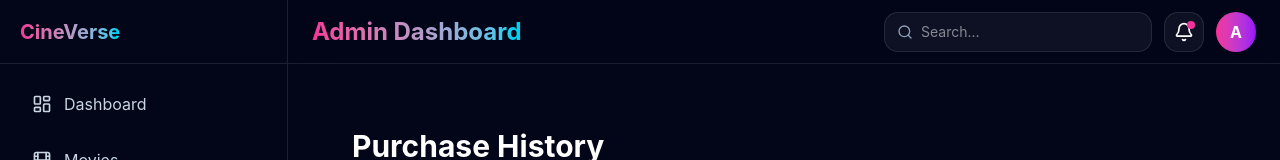
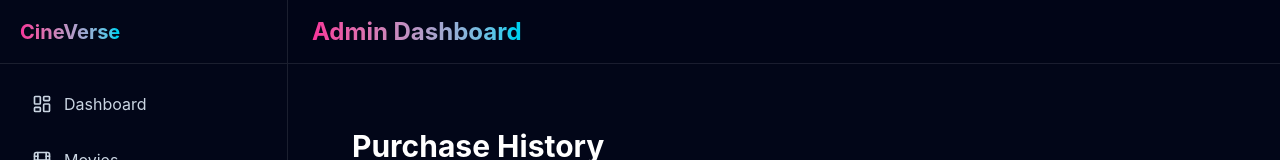
Before and after one commit to Alif210222/clinetube-client, a Next.js app: page /admin/dashboard/purchase-history in a window 1280 px wide. Shown: the top 160 px of the page. Built offline with nearby package versions, Linux system fonts and the light colour scheme; no server answers.

Commit message:
update admin dashboard

```diff
--- a/src/component/dashboard/DashboardNavbar.tsx
+++ b/src/component/dashboard/DashboardNavbar.tsx
@@ -28,15 +28,15 @@ export default function DashboardNavbar({
       {/* Right */}
       <div className="flex items-center gap-3">
 
-        <div className="hidden md:flex items-center gap-2 px-3 h-10 rounded-xl bg-white/5 border border-white/10">
+        {/* <div className="hidden md:flex items-center gap-2 px-3 h-10 rounded-xl bg-white/5 border border-white/10">
           <Search className="w-4 h-4 text-slate-400" />
           <input
             placeholder="Search..."
             className="bg-transparent outline-none text-sm text-white"
           />
-        </div>
+        </div> */}
 
-        <button aria-label="Notifications" className="relative h-10 w-10 rounded-xl bg-white/5 border border-white/10 flex items-center justify-center">
+        {/* <button aria-label="Notifications" className="relative h-10 w-10 rounded-xl bg-white/5 border border-white/10 flex items-center justify-center">
           <Bell className="w-5 h-5 text-white" />
 
           <span className="absolute top-2 right-2 w-2 h-2 rounded-full bg-pink-500" />
@@ -44,7 +44,7 @@ export default function DashboardNavbar({
 
         <div className="w-10 h-10 rounded-full bg-gradient-to-r from-pink-500 to-purple-600 text-white flex items-center justify-center font-bold">
           A
-        </div>
+        </div> */}
 
       </div>
     </header>
```
